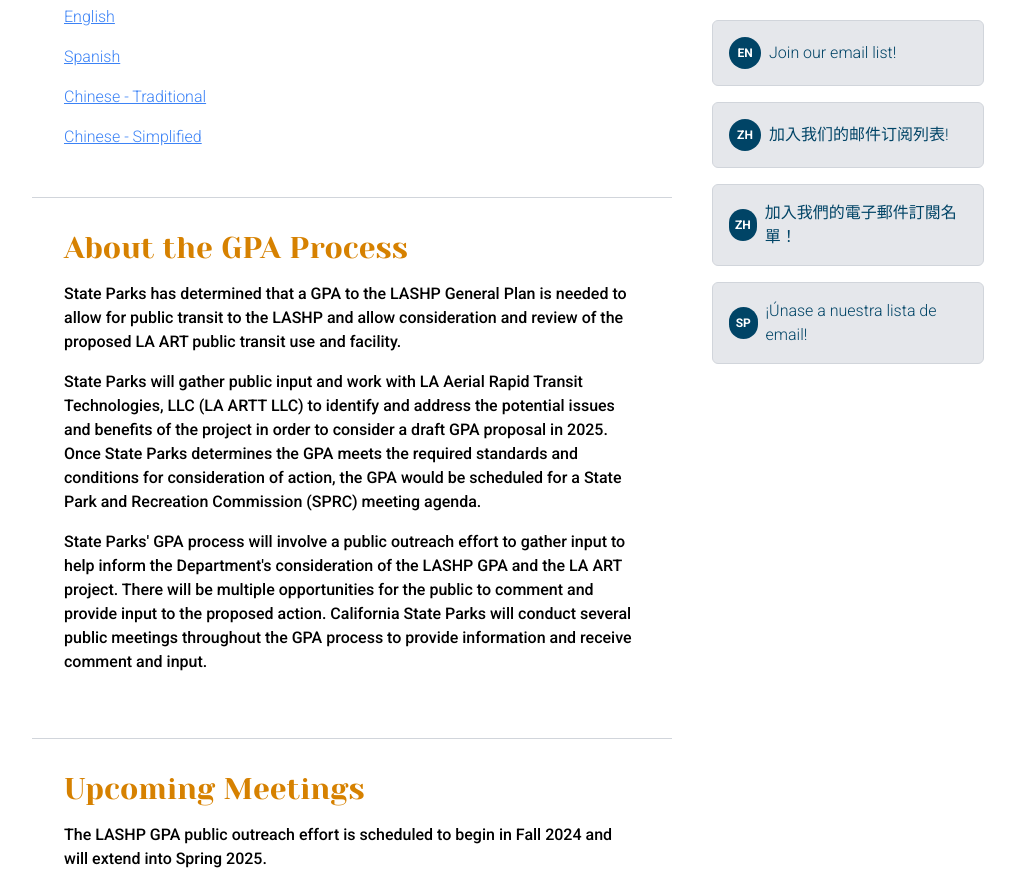
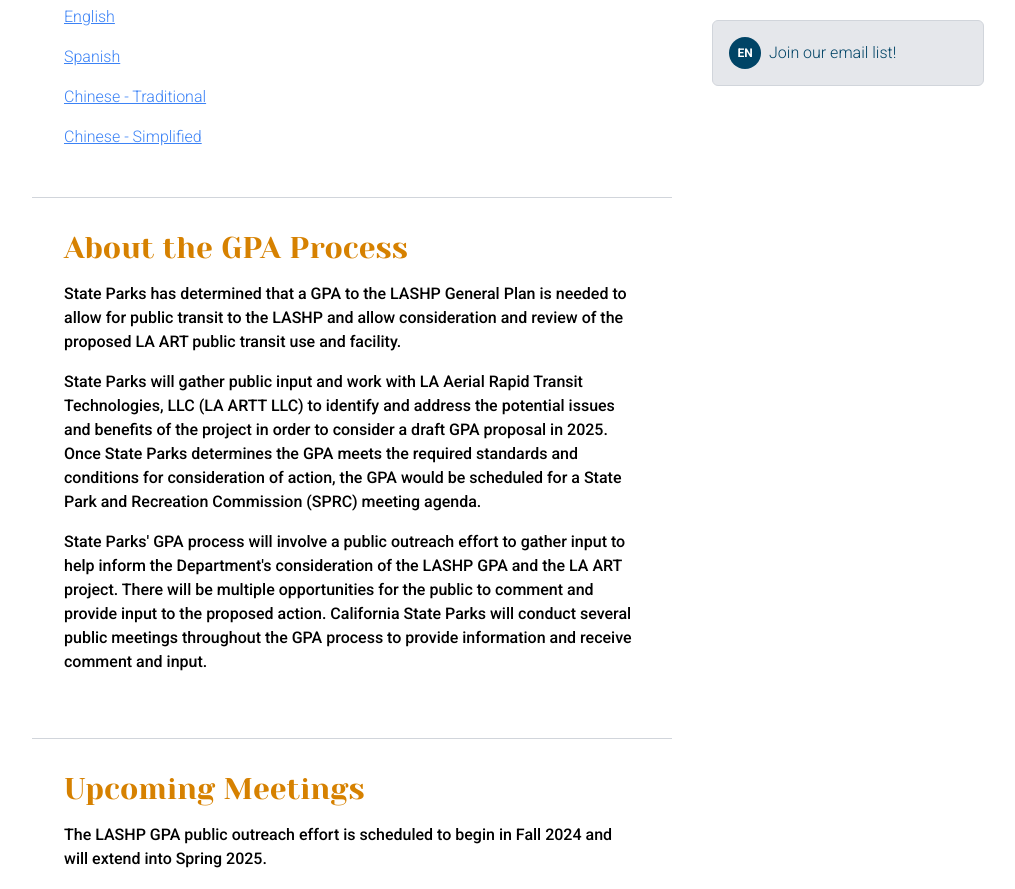
Before and after one commit to AECOMVizStudio/la_art, a React (Vite) app: page / in a window 1280 px wide. Shown: the part 979-1868 px from the top of the page, without its empty margins (120-1135 px from the left). Built offline with nearby package versions, Linux system fonts and the light colour scheme.

Commit message:
removed extra buttons

```diff
--- a/src/components/children/Sidebar.tsx
+++ b/src/components/children/Sidebar.tsx
@@ -18,10 +18,7 @@ interface Mail {
 }
 
 const mailingList:Mail[] = [
-  {language: "english", abbreviation: "EN", text: "Join our email list!", href: "https://docs.google.com/forms/d/1dku_08vhyPRPaIfBE1B6JNZXp-qnZNz2UwVhYjKqgbk/viewform?edit_requested=true"},
-  {language: "simplified chinese", abbreviation: "ZH", text: "加入我们的邮件订阅列表!", href:"https://docs.google.com/forms/d/e/1FAIpQLSeKPyphpezD3_VX4I49bvAAgXd1FKVexxy3DBsbVNM5A0bwUA/viewform"},
-  {language: "traditional chinese", abbreviation: "ZH", text: "加入我們的電子郵件訂閱名單！", href:"https://docs.google.com/forms/d/e/1FAIpQLSeX92ce_SL2oJKzNWLA15Bjw7sV_-ATaq90xX_xawXxfD_u2g/viewform"},
-  {language: "spanish", abbreviation: "SP", text: "¡Únase a nuestra lista de email!", href:"https://docs.google.com/forms/d/e/1FAIpQLSdVhQQu7Rf8vcRL8-JFYcHCJSrsXgTwBgsSCDUwZV6OwKKtSA/viewform"},
+  {language: "english", abbreviation: "EN", text: "Join our email list!", href: "https://docs.google.com/forms/d/1dku_08vhyPRPaIfBE1B6JNZXp-qnZNz2UwVhYjKqgbk/viewform?edit_requested=true"}
 ]
 
 const rightChevron =
@@ -50,7 +47,7 @@ const Sidebar = () => {
               <h3 className="text-xl font-bold">Sign up to receive LASHP General Plan Amendment information</h3>
               {mailingList.map((item) => (
                 <div className="bg-gray-200 flex flex-row items-center my-4 p-4 text-dark-blue rounded-md border border-gray-300
-                                notranslate transition-transform duration-300 ease-in-out hover:scale-105 will-change-transform"
+                               transition-transform duration-300 ease-in-out hover:scale-105 will-change-transform"
                                 key={item.language}>
                 <span className="bg-dark-blue text-white
                                 language_icon flex items-center justify-center
```
